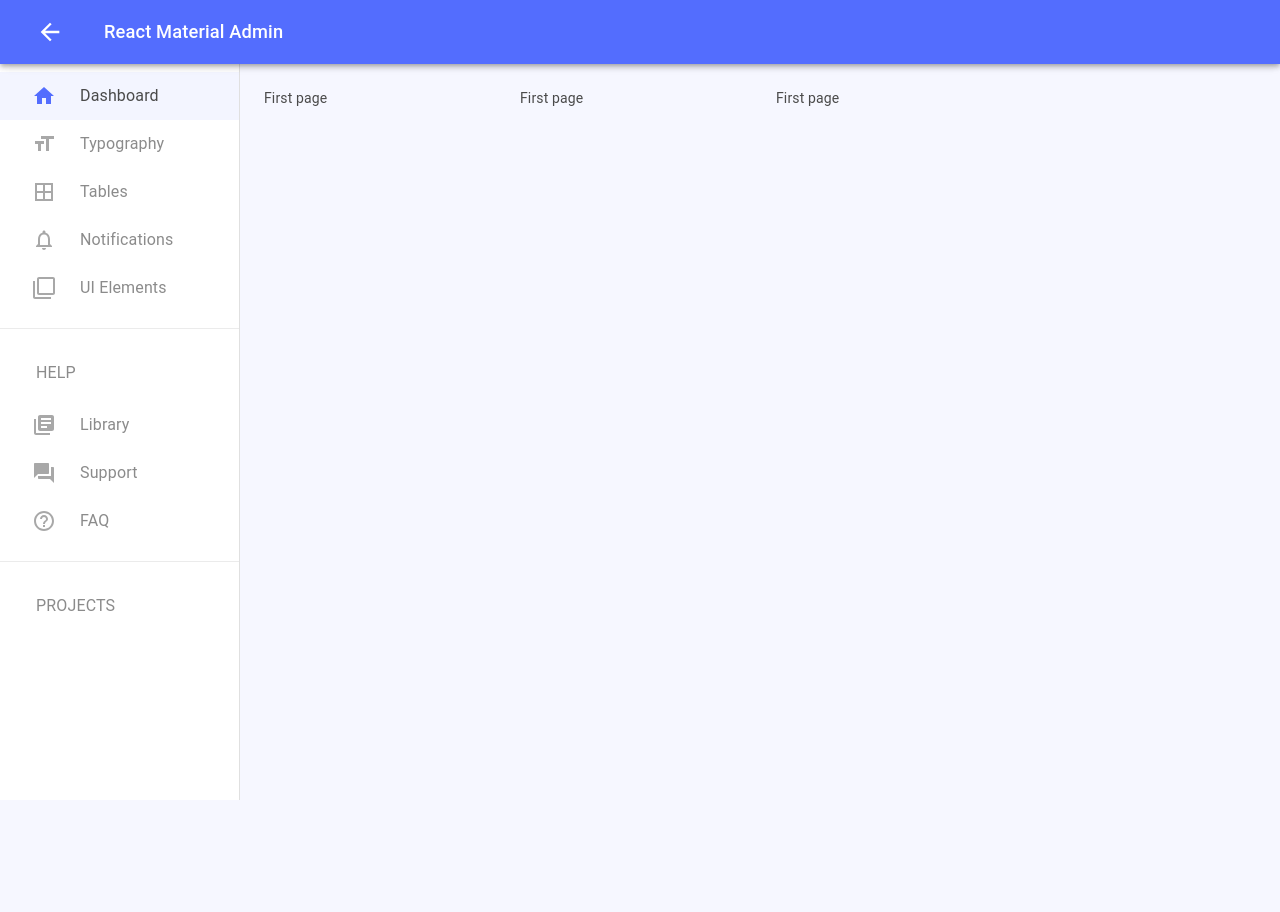
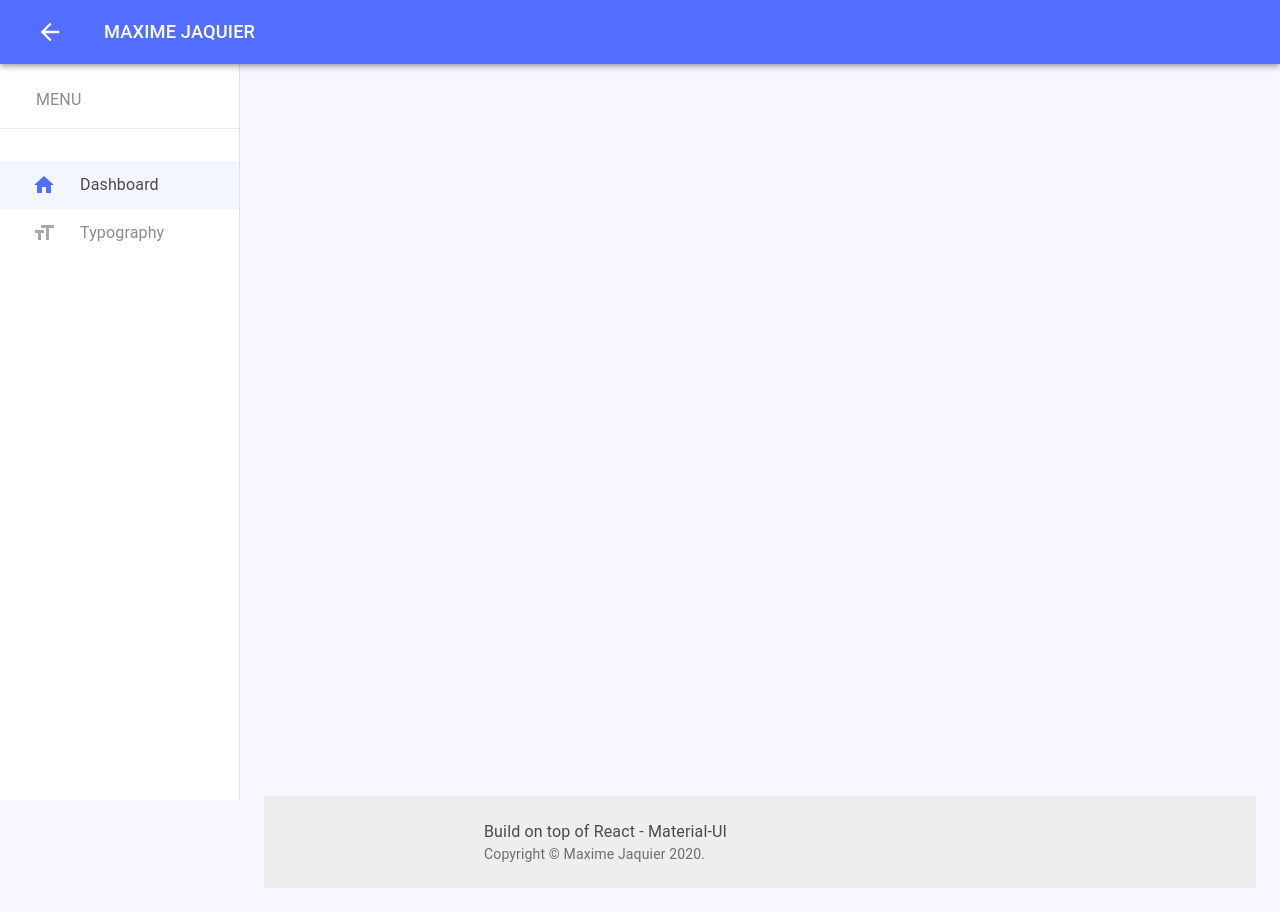
Before and after one commit to Tutifruiti/react_frontend, a React (Create React App) app: page /#/app/dashboard in a window 1280 px wide. Before the commit the page ends 800 px from the top, so only its background shows below. Built offline with nearby package versions, Linux system fonts and the light colour scheme.

Commit message:
Finalizing layout and boilerplate

```diff
--- a/src/components/App.js
+++ b/src/components/App.js
@@ -5,7 +5,7 @@
 import Layout from "./Layout";
 
 // pages
-import Error from "../pages/error/Error";
+import Error from "../pages/error";
 
 // context
 import { useUserState } from "../context/UserContext";
--- /dev/null
+++ b/src/components/Footer/Footer.js
@@ -0,0 +1,35 @@
+import React from 'react';
+import Typography from '@material-ui/core/Typography';
+import Container from '@material-ui/core/Container';
+import Link from '@material-ui/core/Link';
+
+// styles
+import useStyles from "./styles";
+
+function Copyright() {
+  return (
+    <Typography variant="body2" color="textSecondary">
+      {'Copyright © '}
+      <Link color="inherit" href="">
+        Maxime Jaquier
+      </Link>{' '}
+      {new Date().getFullYear()}
+      {'.'}
+    </Typography>
+  );
+}
+
+export default function StickyFooter() {
+    var classes = useStyles();
+
+    return (
+      <div className={classes.root}>
+        <footer className={classes.footer}>
+          <Container maxWidth="sm">
+            <Typography variant="body1">Build on top of React - Material-UI</Typography>
+            <Copyright />
+          </Container>
+        </footer>
+      </div>
+    );
+  }
--- /dev/null
+++ b/src/components/Footer/package.json
@@ -0,0 +1,6 @@
+{
+    "name": "Footer",
+    "version": "0.0.0",
+    "private": true,
+    "main": "Footer.js"
+  }
--- /dev/null
+++ b/src/components/Footer/styles.js
@@ -0,0 +1,20 @@
+import react from "react"
+import { makeStyles } from "@material-ui/styles";
+
+export default makeStyles((theme) => ({
+    root: {
+      display: 'flex',
+      flexDirection: 'column',
+      minHeight: '100vh',
+    },
+    main: {
+      marginTop: theme.spacing(8),
+      marginBottom: theme.spacing(2),
+    },
+    footer: {
+      padding: theme.spacing(3, 2),
+      marginTop: 'auto',
+      backgroundColor:
+        theme.palette.type === 'light' ? theme.palette.grey[200] : theme.palette.grey[800],
+    },
+  }));
--- a/src/components/Header/Header.js
+++ b/src/components/Header/Header.js
@@ -58,7 +58,7 @@
           )}
         </IconButton>
         <Typography variant="h6" weight="medium" className={classes.logotype}>
-          React Material Admin
+          MAXIME JAQUIER
         </Typography>
         <div className={classes.grow} />
       </Toolbar>
--- a/src/components/Layout/Layout.js
+++ b/src/components/Layout/Layout.js
@@ -17,6 +17,7 @@
 
 // context
 import { useLayoutState } from "../../context/LayoutContext";
+import StickyFooter from "../Footer/Footer";
 
 function Layout(props) {
   var classes = useStyles();
@@ -40,6 +41,7 @@
                 <Route path={link.link} component={link.component}/>
               ))}
             </Switch>
+            <StickyFooter />
           </div>
         </>
     </div>
--- a/src/components/Routes/Routes.js
+++ b/src/components/Routes/Routes.js
@@ -24,47 +24,22 @@
 // component
 // icon
 const Routes = [
-  { id: 0,
+  { id: 0, type: "title", label: "MENU" },
+  { id: 1, type: "divider" },
+  {
+    id: 2,
     label: "Dashboard",
     link: "/app/dashboard",
     component: Dashboard,
-    icon: <HomeIcon />
+    icon: <HomeIcon />,
   },
   {
-    id: 1,
+    id: 3,
     label: "Typography",
     link: "/app/typography",
     component: Typography,
     icon: <TypographyIcon />,
   },
-  { id: 2,
-    label: "Tables",
-    link: "/app/tables",
-    icon: <TableIcon /> },
-  {
-    id: 3,
-    label: "Notifications",
-    link: "/app/notifications",
-    icon: <NotificationsIcon />,
-  },
-  {
-    id: 4,
-    label: "UI Elements",
-    link: "/app/ui",
-    icon: <UIElementsIcon />,
-    children: [
-      { label: "Icons", link: "/app/ui/icons" },
-      { label: "Charts", link: "/app/ui/charts" },
-      { label: "Maps", link: "/app/ui/maps" },
-    ],
-  },
-  { id: 5, type: "divider" },
-  { id: 6, type: "title", label: "HELP" },
-  { id: 7, label: "Library", link: "", icon: <LibraryIcon /> },
-  { id: 8, label: "Support", link: "", icon: <SupportIcon /> },
-  { id: 9, label: "FAQ", link: "", icon: <FAQIcon /> },
-  { id: 10, type: "divider" },
-  { id: 11, type: "title", label: "PROJECTS" },
 ];
 
 export default Routes;
--- a/src/pages/dashboard/Dashboard.js
+++ b/src/pages/dashboard/Dashboard.js
@@ -5,16 +5,7 @@
 
 export default function Dashboard() {
   return (
-    <Grid container spacing={4}>
-      <Grid item lg={3} md={4} sm={6} xs={12}>
-        <Typography>First page</Typography>
-      </Grid>
-      <Grid item lg={3} md={4} sm={6} xs={12}>
-        <Typography>First page</Typography>
-      </Grid>
-      <Grid item lg={3} md={4} sm={6} xs={12}>
-        <Typography>First page</Typography>
-      </Grid>
-    </Grid>
+    <>
+    </>
   );
 }
--- a/src/pages/typography/Typography.js
+++ b/src/pages/typography/Typography.js
@@ -2,6 +2,7 @@
 
 export default function Typography() {
     return(
-        <h2>Typography</h2>
+        <>
+        </>
     );
 }
--- /dev/null
+++ b/src/pages/typography/package.json
@@ -0,0 +1,6 @@
+{
+  "name": "Typography",
+  "version": "1.0.0",
+  "private": true,
+  "main": "Typography.js"
+}
```
